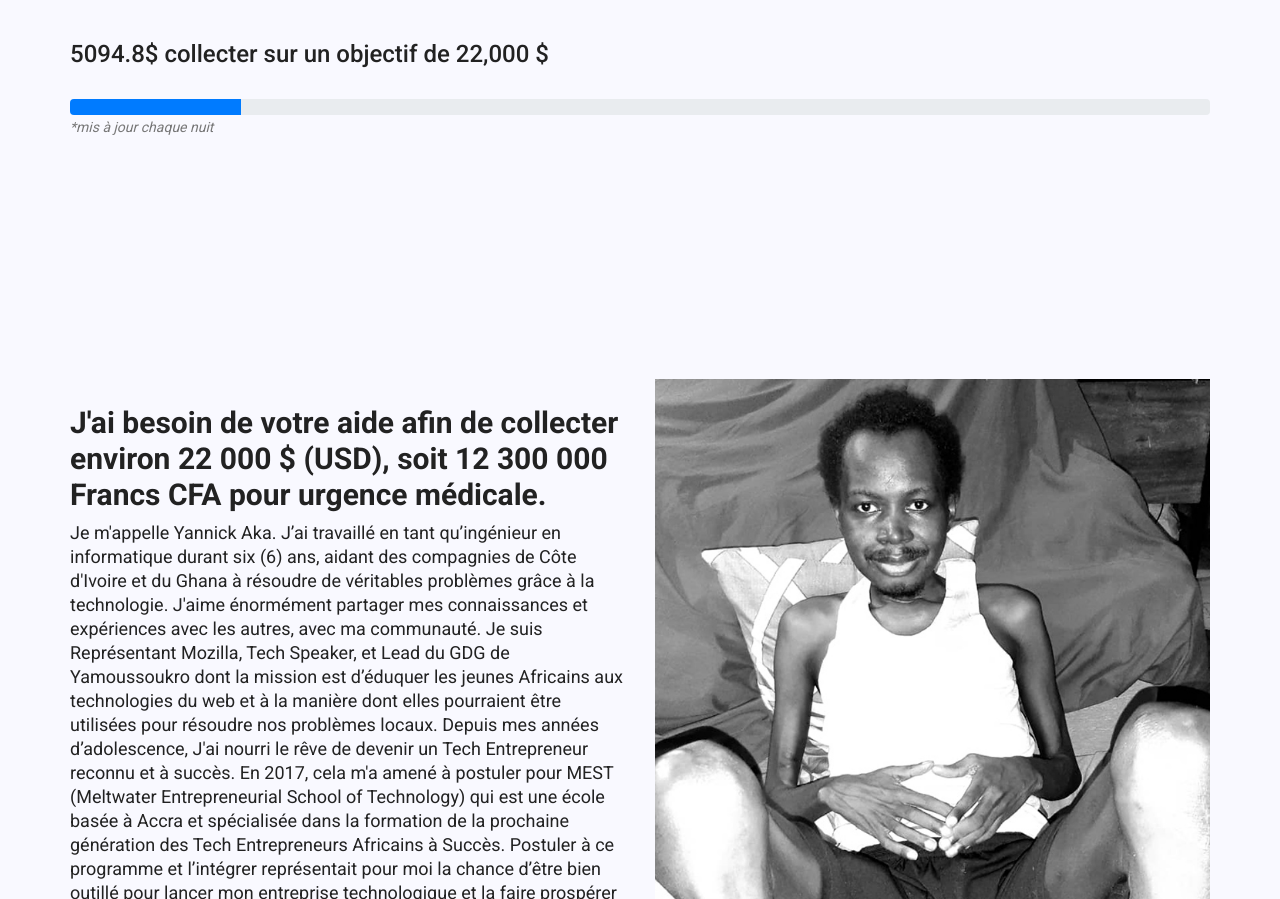
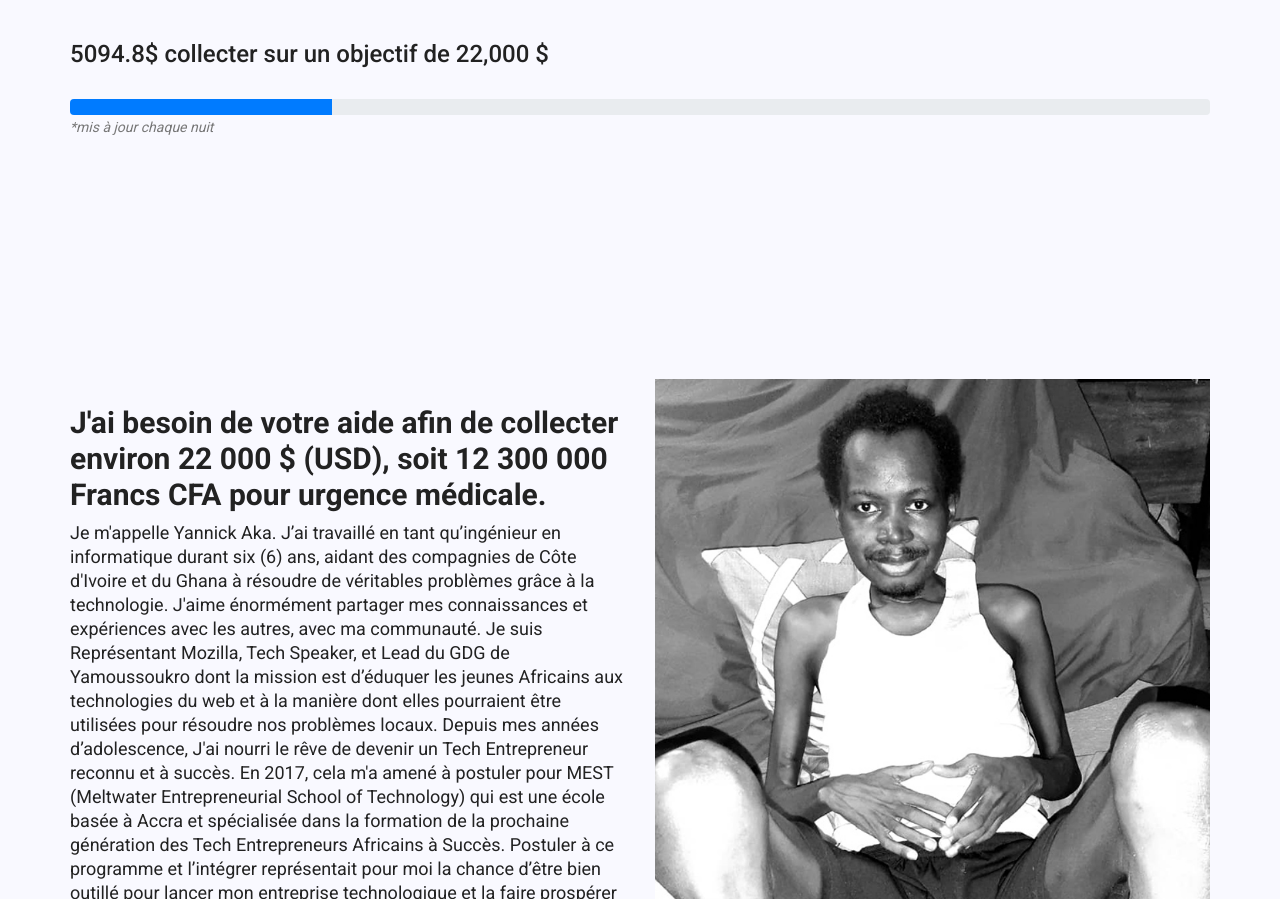
Before and after one commit to medical-urgency-yannick/medical-urgency, a plain HTML site: page fr/index.html in a window 1280 px wide. Shown: the part 900-1799 px from the top of the page. Drawn offline with Linux system fonts and the light colour scheme.

Commit message:
update collected amount

```diff
--- a/fr/index.html
+++ b/fr/index.html
@@ -100,7 +100,7 @@
 				<div class="col-lg-12">
 					<div class="percentage">
 						<div class="progress">
-							<div class="progress-bar color-8" role="progressbar" style="width:15%" aria-valuenow="15"
+							<div class="progress-bar color-8" role="progressbar" style="width:23%" aria-valuenow="23"
 								aria-valuemin="0" aria-valuemax="100"></div>
 						</div>
 					</div>
```
Also changed, not shown: index.html (+1 -1 lines).
